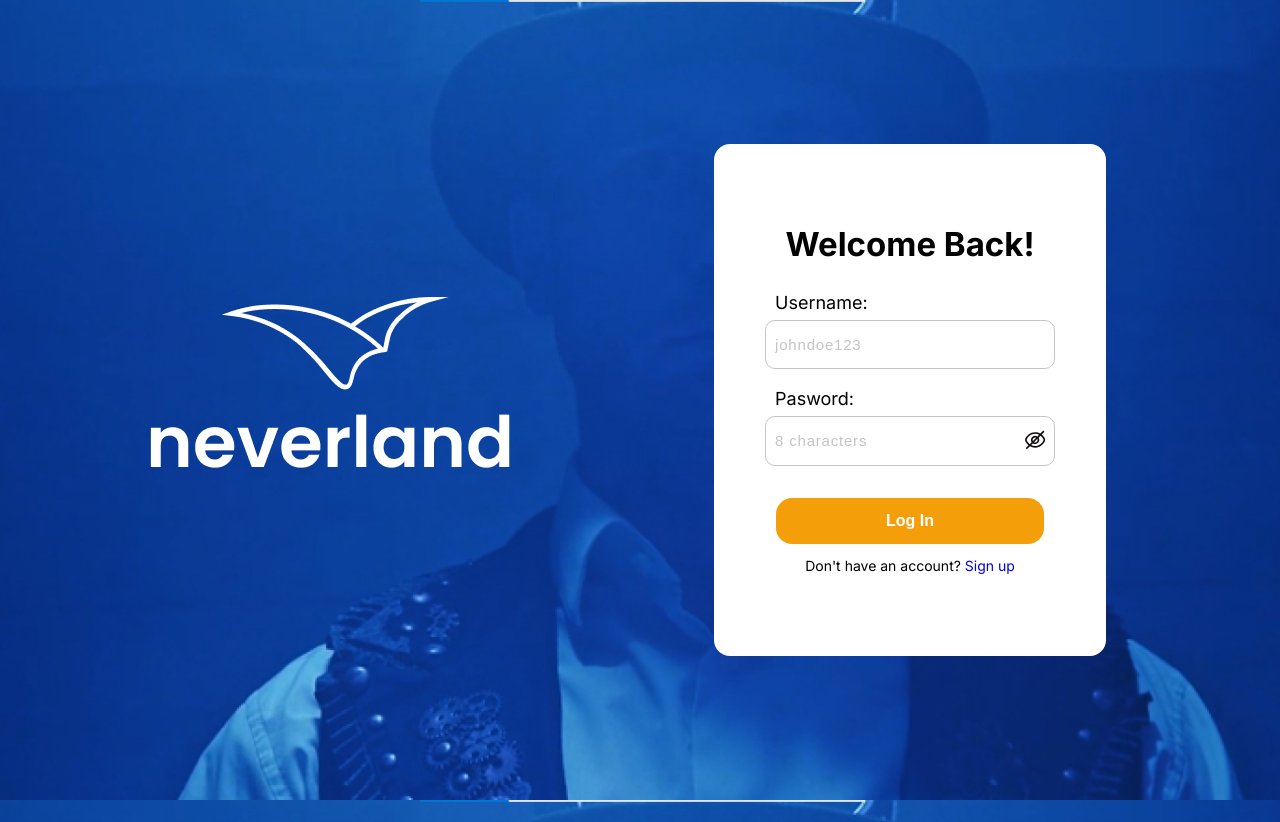
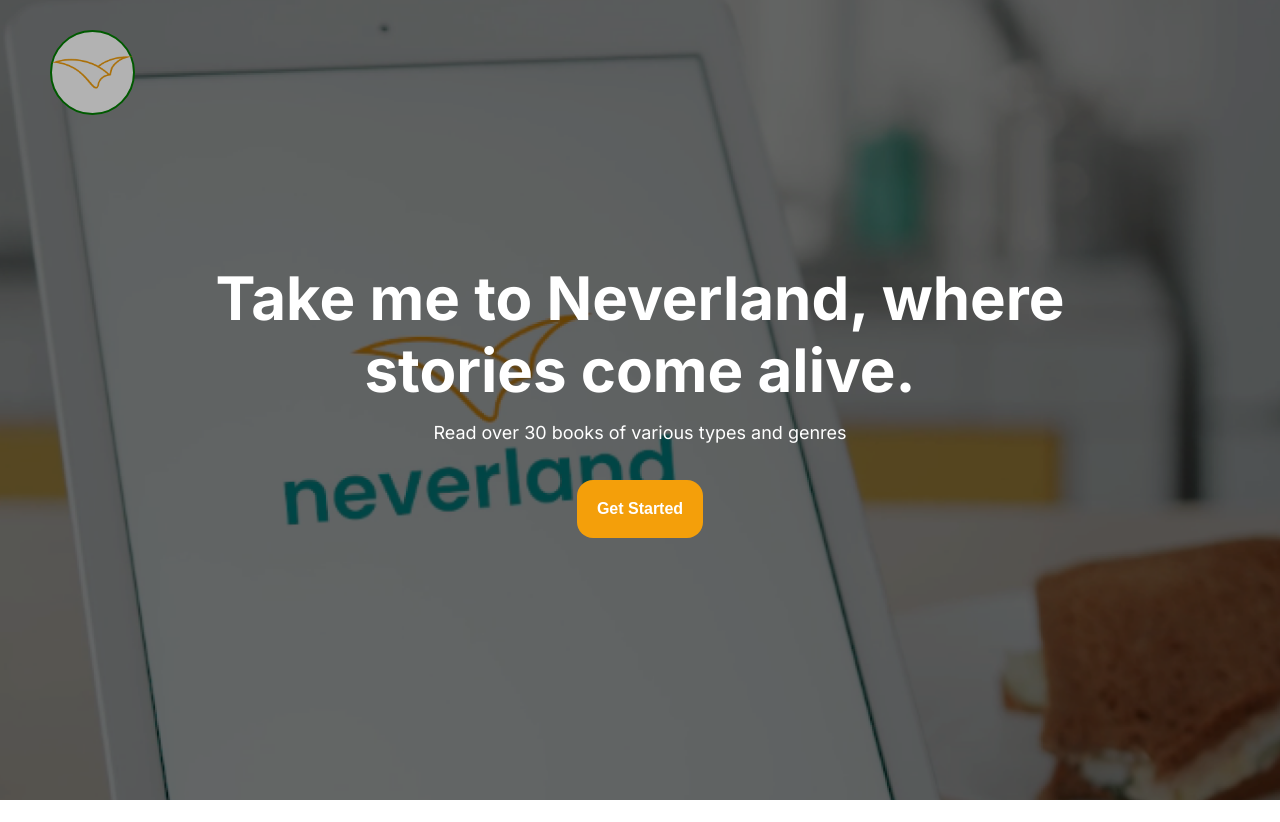
Before and after one commit to NEVERLAND-repository/Neverland-Client, a React (Create React App) app: page / in a window 1280 px wide. Shown: the top 822 px of the page. After the commit the page ends 800 px from the top, so only its background shows below. Built offline with nearby package versions, Linux system fonts and the light colour scheme.

Commit message:
Completed Hero section for desktop view

```diff
--- a/src/App.jsx
+++ b/src/App.jsx
@@ -1,16 +1,16 @@
 import React from 'react';
 import './App.css';
-import SignUp from './pages/authPages/SignUp';
-import LogIn from './pages/authPages/LogIn';
-// import LandingPage from './pages/landingPage/LandingPage'
+// import SignUp from './pages/authPages/SignUp';
+// import LogIn from './pages/authPages/LogIn';
+import LandingPage from './pages/landingPage/LandingPage'
 
 function App() {
   return (
     <div className="App">
-      <LogIn />
-      <SignUp />
+      {/* <LogIn /> */}
+      {/* <SignUp /> */}
 
-      {/* <LandingPage /> */}
+      <LandingPage />
     </div>
   );
 }
--- a/src/components/heroComponent/HeroBanner.js
+++ b/src/components/heroComponent/HeroBanner.js
@@ -9,16 +9,18 @@ const HeroBanner = () => {
       <div className={styles.container}>
         <nav>
           <a href='#'>
-            <img src={navLogo} alt="NeverLand-orange-color-logo" />
+            <div className={styles.navLogo}>
+              <img src={navLogo} alt="NeverLand-orange-color-logo" />
+            </div>
           </a>
         </nav>
       </div>
 
       <div className={styles.textContainer}>
-        <h1> Take me to Neverland, where stories come alive. </h1>
-        <h4> Read over 30 books of various types and genres </h4>
+        <h1 className={styles.primaryText}> Take me to Neverland, where stories come alive. </h1>
+        <h4 className={styles.bottomText}> Read over 30 books of various types and genres </h4>
 
-        <button type='submit'> Get Started </button>
+        <button type='submit' className={styles.buttonCTA}> Get Started </button>
 
       </div>
 
--- a/src/components/heroComponent/HeroBanner.module.css
+++ b/src/components/heroComponent/HeroBanner.module.css
@@ -1,5 +1,70 @@
 .heroSection{
   width: 100%;
   height: 100vh;
-  background: url(../../assets/images/);
+  background: url(../../assets/images/NeverLand-tablet-mockup.png) center center/cover;
+  color: #fff;
+  position: relative;
 }
+nav{
+  padding: 3rem 5rem;
+}
+.navLogo{
+  border: 2px solid green;
+  width: 8.5rem;
+  height: 8.5rem;
+  display: flex;
+  justify-content: center;
+  align-items: center;
+  background: #fff;
+  z-index: 2;
+  border-radius: 50%;
+}
+.navLogo img{
+  width: 100%;
+  text-align: center;
+}
+.heroSection:after{
+  content: '';
+  position: absolute;
+  top: 0;
+  height: 100%;
+  width: 100%;
+  background-color: #000;
+  opacity: 0.3;
+}
+.textContainer{
+  display: flex;
+  flex-direction: column;
+  align-items: center;
+  width: 70%;
+  position: absolute;
+  top: 50%;
+  left: 50%;
+  transform: translate(-50%, -50%);
+  z-index: 1;
+}
+.primaryText{
+  font-size: 6rem;
+  font-weight: 600;
+  line-height: 1.2;
+  text-align: center;
+
+}
+.bottomText{
+  font-size: 1.8rem;
+  line-height: 1.4rem;
+  font-weight: 400;
+  text-align: center;
+  margin-top: 2rem;
+}
+.buttonCTA{
+  margin-top: 4rem;
+  padding: 2rem;
+  text-align: center;
+  border-radius: 1.6rem;
+  font-size: 1.6rem;
+  font-weight: 700;
+  color: #fff;
+  background-color: var(--primary-color);
+  border: 0;
+}
```
Also changed, not shown: src/assets/images/NeverLand-tablet-mockup.png (added).
